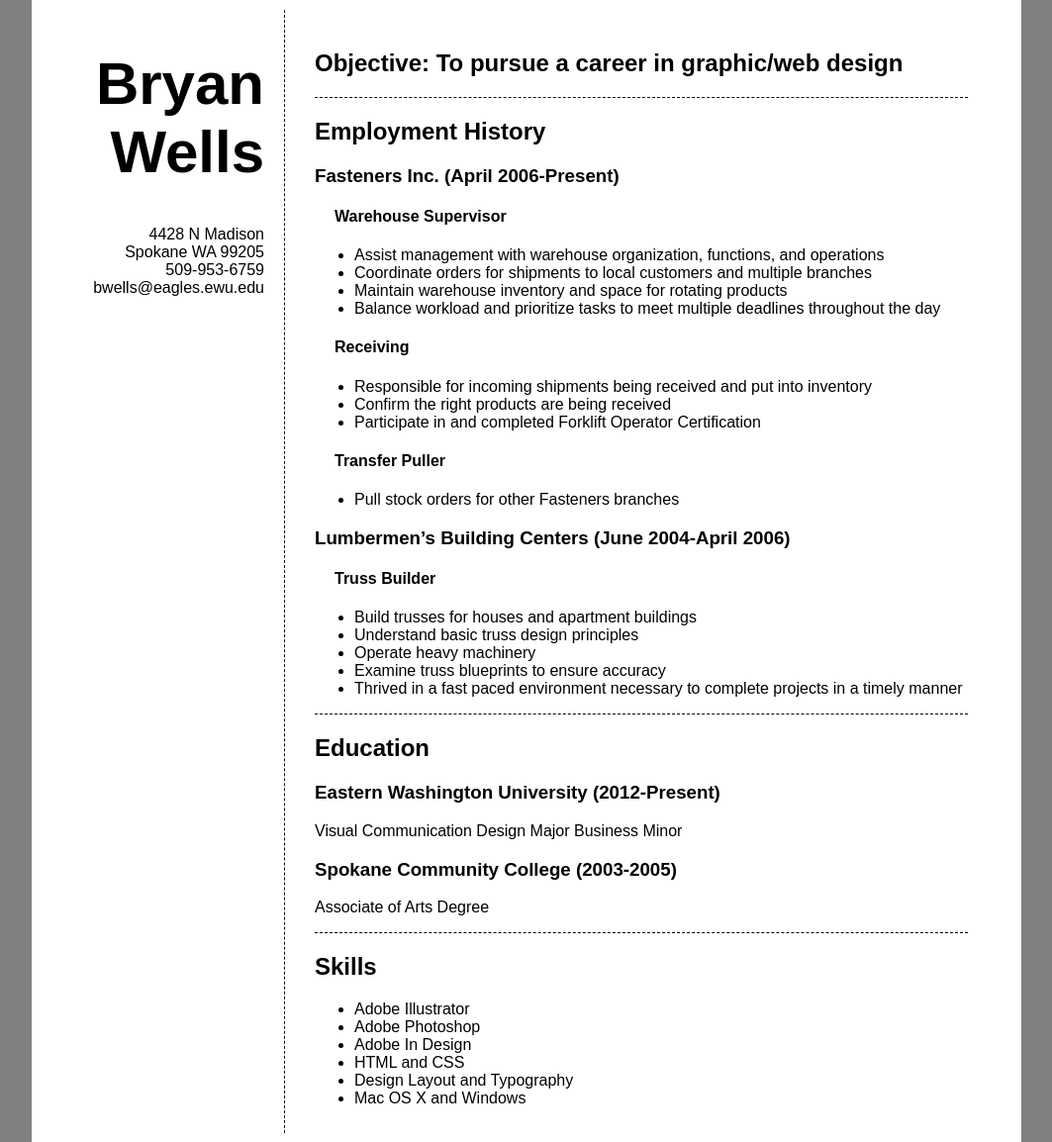
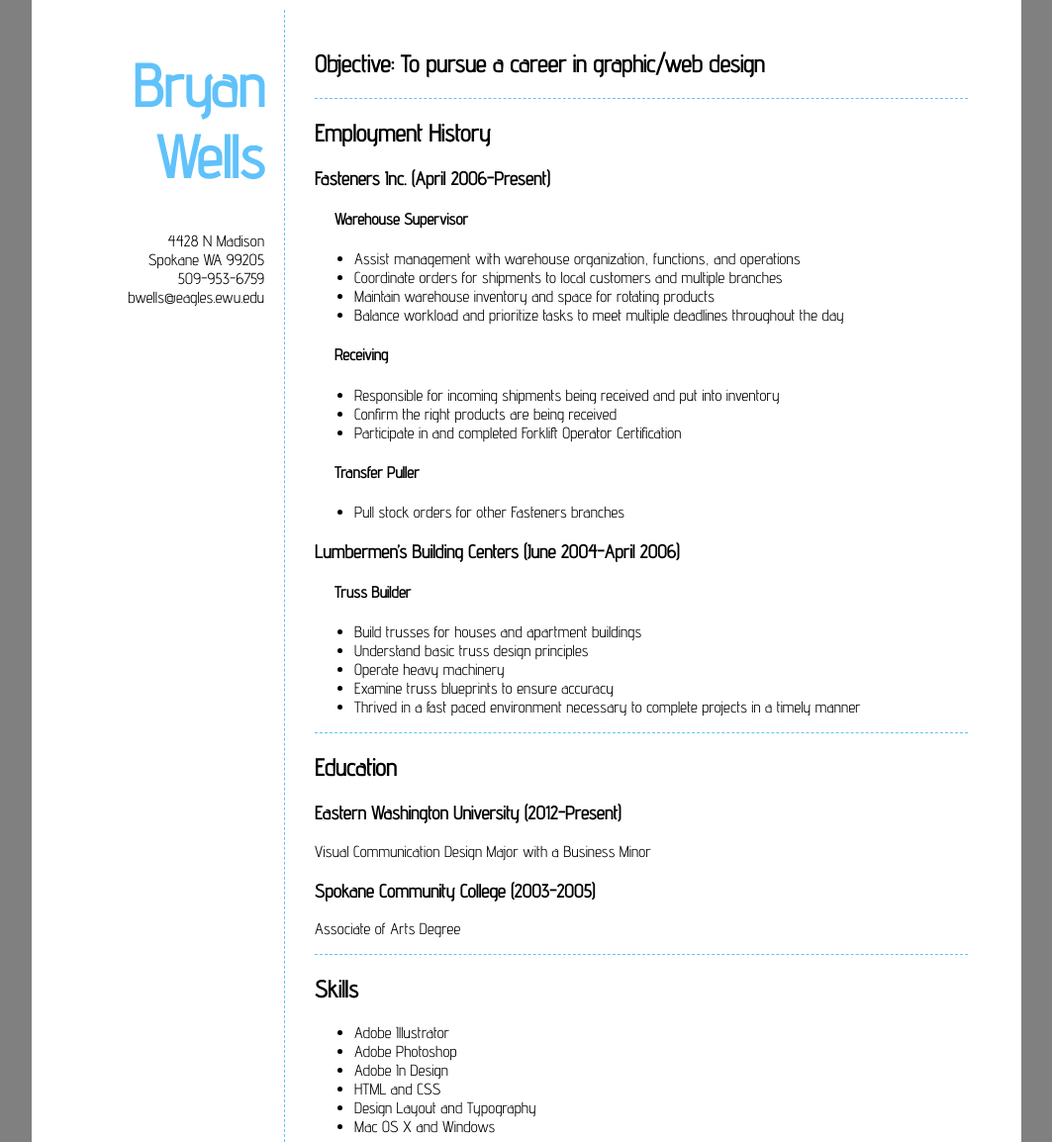
Before and after one commit to bwells6/p2-resume, a plain HTML site: page index.html in a window 1280 px wide. Shown: the top 1154 px of the page at 99% size, without its empty margins (108-1171 px from the left). Drawn offline with Linux system fonts and the light colour scheme.

Commit message:
trying to pick colors

```diff
--- a/css/styles.css
+++ b/css/styles.css
@@ -7,13 +7,16 @@
 }
 body{
 	background: gray;
+	font-family: 'Advent Pro', sans-serif;
 }
 article{
 	text-align: right;
+}
 
-}
 h1{
 	font-size: 60px;
+	color: rgb(96, 194, 250);
+
 }
 h4{
 	margin-left: 20px;
@@ -23,9 +26,10 @@ h4{
 }
 section {
 	padding:20px 0px 10px 30px;
-	border-left: 1px dashed black;
+	border-left: 1px dashed rgb(96, 194, 250);
+;
 	margin-top: 10px;
 }
 .ed, .object, .employ {
-	border-bottom: 1px dashed black;
+	border-bottom: 1px dashed rgb(96, 194, 250);
 }
--- a/index.html
+++ b/index.html
@@ -6,6 +6,7 @@
 
   <link rel="stylesheet" href="css/normalize.css">
   <link rel="stylesheet" href="css/grid.css">
+  <link href='http://fonts.googleapis.com/css?family=Advent+Pro:400,100' rel='stylesheet' type='text/css'>
   <link rel="stylesheet" href="css/styles.css">
 
 </head>
@@ -75,7 +76,7 @@
 
 		<h3>Eastern Washington University (2012-Present)</h3>
 
-		<p>Visual Communication Design Major
+		<p>Visual Communication Design Major with a
 		Business Minor</p>
 
 		<h3>Spokane Community College (2003-2005)</h3>
```
